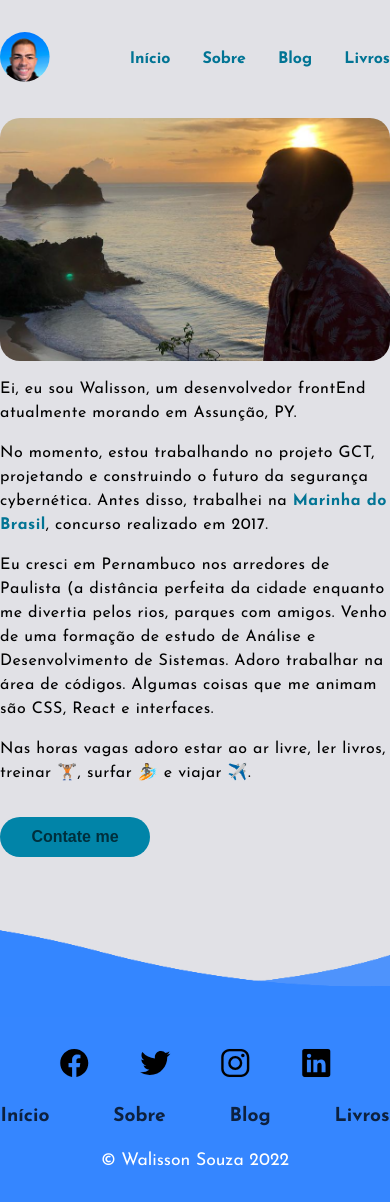
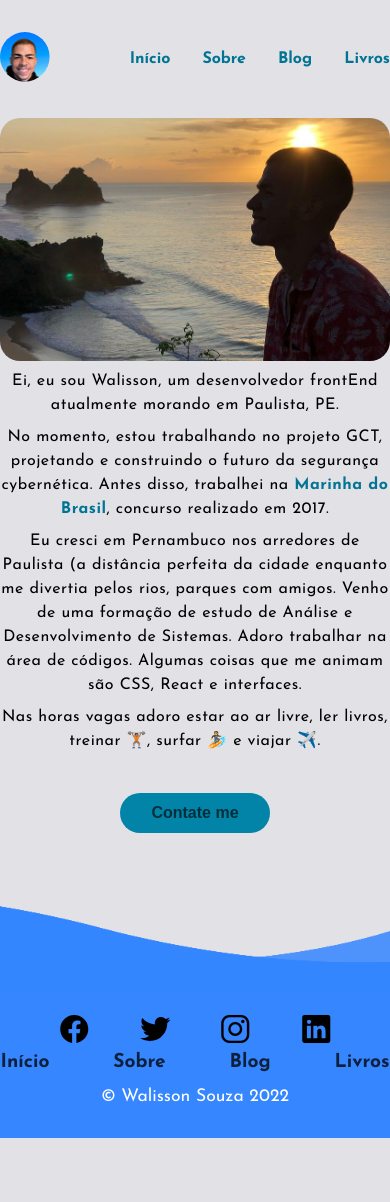
Before and after one commit to walissonsou/meublog, a React (Create React App) app: page /sobre in a window 390 px wide. Shown: the top 1202 px of the page. After the commit the page ends 1138 px from the top, so only its background shows below. Built offline with nearby package versions, Linux system fonts and the light colour scheme.

Commit message:
consumo de api github

```diff
--- a/package.json
+++ b/package.json
@@ -11,6 +11,7 @@
     "@types/react": "^18.0.14",
     "@types/react-dom": "^18.0.5",
     "@types/styled-components": "^5.1.25",
+    "axios": "^0.27.2",
     "phosphor": "^0.7.1",
     "react": "^18.2.0",
     "react-dom": "^18.2.0",
@@ -18,7 +19,6 @@
     "react-router-dom": "^6.3.0",
     "react-scripts": "5.0.1",
     "react-switch": "^7.0.0",
-    "sass": "^1.52.3",
     "styled-components": "^5.3.5",
     "typescript": "^4.7.3",
     "web-vitals": "^2.1.4"
--- a/src/App.css
+++ b/src/App.css
@@ -14,23 +14,23 @@
   --blue-vivo: #3586ff;
 }
 * {
+
   width: 100%;
-  max-width: 980px;
+  max-width: 800px;
   margin: 0 auto;
   padding: 0;
   box-sizing: border-box;
 }
 
-.App {
-  text-align: center;
-}
+
+
 body {
 
   background-color: var(--gray-100);
   color: var(--gray-300);
   -webkit-font-smoothing: antialiased;
   font-family: 'Josefin Sans', sans-serif;
-   height: 100vh;
+
 
 
 }
--- a/src/components/Footer/Footer.module.css
+++ b/src/components/Footer/Footer.module.css
@@ -1,10 +1,10 @@
 footer{
   margin-top: 10rem;
   width: 100%;
-  max-width: 980px;
+  max-width: 900px;
   position: absolute;
   background:#3586ff;
-  min-height: 100px;
+  min-height: 50px;
   padding: 20px 50px;
   display: flex;
   justify-content: center;
@@ -12,15 +12,14 @@ footer{
   flex-direction: column;
 }
 footer .socialicon,
-footer .menu{
-  margin-left: 1rem;
+footer ol{
+  margin: 0 auto;
   justify-content: center;
-   align-items: center;
+  align-items: center;
   position: relative;
   display: flex;
   justify-content: center;
   align-items: center;
-  margin: 10px 0;
   gap: 2rem;
 
 }
@@ -57,13 +56,12 @@ footer .menu li a {
 
 footer .menu li a:hover {
   opacity: 1;
-
 }
 .FooterContainer p {
   justify-content: center;
   display: flex;
   color: white;
-  text-align: center;
+
   margin-top: 1rem;
   margin-bottom: .8rem;
   font-size: 1.1rem;
--- a/src/pages/About/About.module.css
+++ b/src/pages/About/About.module.css
@@ -9,14 +9,14 @@
 }
 .photo{
   width: 100%;
-  max-width: 980px;
+  max-width: 750px;
   border-radius: 20px;
   justify-content: center;
   display: flex;
   align-items: center;
 }
 .aboutcontent p{
-  margin-top: 1rem;
+  margin: .5rem auto;
   color: black;
   line-height: 1.5rem;
   letter-spacing: 0.5px;
@@ -44,3 +44,17 @@ a{
   color:var(--blue-400);
   font-weight: bold;
 }
+@media (max-width: 630px) {
+  .aboutcontent {
+    flex-direction: column;
+    text-align: center;
+
+  }
+}
+@media (max-width: 630px) {
+  .buttonemail {
+    flex-direction: column;
+    text-align: center;
+
+  }
+}
--- a/src/pages/About/index.jsx
+++ b/src/pages/About/index.jsx
@@ -1,5 +1,5 @@
-import styles from './About.module.css'
-import euwal from '../../assets/euwal.png'
+import styles from "./About.module.css";
+import euwal from "../../assets/euwal.png";
 
 export default function About() {
   return (
@@ -8,24 +8,35 @@ export default function About() {
 
       <p className={styles.aboutcontent}>
         <p>
-   Ei, eu sou Walisson, um desenvolvedor frontEnd
-    atualmente morando em Assunção, PY.
+          Ei, eu sou Walisson, um desenvolvedor frontEnd atualmente morando em
+          Paulista, PE.
         </p>
-    <p>No momento, estou trabalhando no projeto GCT, projetando
-    e construindo o futuro da segurança cybernética.
-    Antes disso, trabalhei na <a href="#">Marinha do Brasil</a>,
-    concurso realizado em 2017.</p>
-
-   <p>  Eu cresci em Pernambuco nos arredores de Paulista (a distância perfeita da cidade enquanto me divertia pelos rios, parques com amigos. Venho de uma formação de estudo de Análise e Desenvolvimento de Sistemas. Adoro trabalhar na área de códigos. Algumas coisas que me animam são CSS, React e interfaces.</p>
-
+        <p>
+          No momento, estou trabalhando no projeto GCT, projetando e construindo
+          o futuro da segurança cybernética. Antes disso, trabalhei na{" "}
+          <a href="#">Marinha do Brasil</a>, concurso realizado em 2017.
+        </p>
 
         <p>
-    Nas horas vagas adoro estar ao ar livre, ler livros, treinar 🏋🏽, surfar 🏄 e viajar ✈️.
+          {" "}
+          Eu cresci em Pernambuco nos arredores de Paulista (a distância
+          perfeita da cidade enquanto me divertia pelos rios, parques com
+          amigos. Venho de uma formação de estudo de Análise e Desenvolvimento
+          de Sistemas. Adoro trabalhar na área de códigos. Algumas coisas que me
+          animam são CSS, React e interfaces.
+        </p>
+
+        <p>
+          Nas horas vagas adoro estar ao ar livre, ler livros, treinar 🏋🏽,
+          surfar 🏄 e viajar ✈️.
         </p>
       </p>
+      <div className={styles.buttonemail}>
       <a className={styles.myemail} href="mailto:walissonsouza96@hotmail.com">
         <button className={styles.buttons}>Contate me</button>
+
       </a>
       </div>
-  )
+    </div>
+  );
 }
--- a/src/pages/Post/Posts.jsx
+++ b/src/pages/Post/Posts.jsx
@@ -1,9 +1,7 @@
-import React from 'react'
-import styles from './Posts.module.css'
-import { getPrismicClient } from '../../services/prismic';
-import Prismic from '@prismicio/client';
+import React from "react";
+import styles from "./Posts.module.css";
+
 export default function Posts() {
-
   return (
     <>
       <header>
@@ -15,35 +13,34 @@ export default function Posts() {
           <a href="f">
             <time> 12 de maio </time>
             <strong> Titulo da página </strong>
-           <p>Quando a gente começa a estudar o React, a ideia de poder ter estados guardados em cada componente abre muitas portas pra formas mais eficientes de se escrever aplicações em JavaScript. </p>
+            <p>
+              Quando a gente começa a estudar o React, a ideia de poder ter
+              estados guardados em cada componente abre muitas portas pra formas
+              mais eficientes de se escrever aplicações em JavaScript.{" "}
+            </p>
           </a>
 
           <a href="f">
             <time> 12 de maio </time>
             <strong> Titulo da página </strong>
-           <p>Quando a gente começa a estudar o React, a ideia de poder ter estados guardados em cada componente abre muitas portas pra formas mais eficientes de se escrever aplicações em JavaScript. </p>
+            <p>
+              Quando a gente começa a estudar o React, a ideia de poder ter
+              estados guardados em cada componente abre muitas portas pra formas
+              mais eficientes de se escrever aplicações em JavaScript.{" "}
+            </p>
           </a>
 
           <a href="f">
             <time> 12 de maio </time>
             <strong> Titulo da página </strong>
-           <p>Quando a gente começa a estudar o React, a ideia de poder ter estados guardados em cada componente abre muitas portas pra formas mais eficientes de se escrever aplicações em JavaScript. </p>
+            <p>
+              Quando a gente começa a estudar o React, a ideia de poder ter
+              estados guardados em cada componente abre muitas portas pra formas
+              mais eficientes de se escrever aplicações em JavaScript.{" "}
+            </p>
           </a>
         </div>
       </main>
     </>
-  )
+  );
 }
-
-
-export const getStaticProps = async () => {
-  const prismic = getPrismicClient()
-
-  const response = await prismic.query([
-    Prismic.predicates.at('document.type', 'mybloge')
-  ], {
-    fetch: ['mybloge.title', 'mybloge.content'],
-    pageSize: 100,
-  })
-  console.log(response)
-}
--- a/src/pages/Projects/Project.module.css
+++ b/src/pages/Projects/Project.module.css
@@ -2,3 +2,10 @@
   width: 100%;
   max-width: 980px;
 }
+@media (max-width: 630px) {
+  .container {
+    flex-direction: column;
+    text-align: center;
+
+  }
+}
--- a/src/routes/index.jsx
+++ b/src/routes/index.jsx
@@ -16,7 +16,6 @@ export default function AplicationRoutes() {
       <NavBar />
       <Routes>
       <Route path="/" element={<Home/>}/>
-
       <Route path="/blog" element={<Post />}/>
       <Route path="/livros" element={<Books/>}/>
       <Route path="/sobre" element={<About/>}/>
--- a/src/services/prismic.jsx
+++ /dev/null
@@ -1,12 +0,0 @@
-import Prismic from '@prismicio/client';
-
-
-export function getPrismicClient(){
-  const prismic = Prismic.client(
-    process.env.PRISMIC_ENDPOINT,
-    {
-      accessToken: process.env.PRISMIC_ACCESS_TOKEN
-    }
-  )
-  return prismic;
-}
```
Also changed, not shown: src/styles.jsx (deleted, +0 -7 lines), 1 other file (tests, documents, lock files or other folders). Lines whose indentation alone changed are shown as unchanged.
